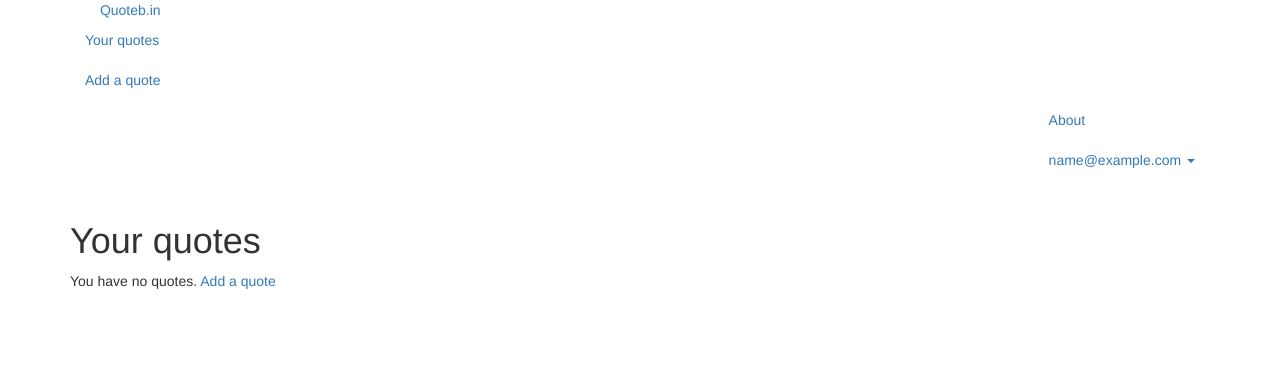
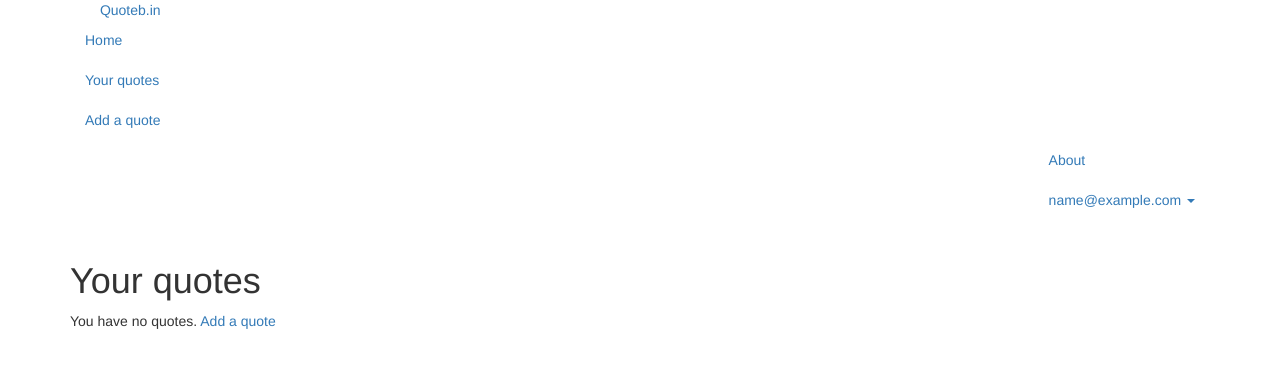
Before and after one commit to beaumartinez/quotes, a Django app: a page that uses quotes/templates/navbar.html in a window 1280 px wide. Shown: the top 368 px of the page. Run offline with Django 3.2, Linux system fonts and the light colour scheme; the visitor is signed in with stand-in values (Sample User, id 1); data that the repository does not hold is empty; some libraries are stand-ins or nearby versions.

Commit message:
Add home view

```diff
--- a/quotes/templates/navbar.html
+++ b/quotes/templates/navbar.html
@@ -14,6 +14,7 @@
             <nav class=nav-collapse>
                 {% if user.is_authenticated %}
                     <ul class=nav>
+                        <li class="{% active 'home' %}"><a href="{% url home %}">Home</a>
                         <li class="{% active 'list_quotes' %}"><a href="{% url list_quotes %}">Your quotes</a>
                         <li class="{% active 'create_quote' %}"><a href="{% url create_quote %}">Add a quote</a>
                     </ul>
--- a/quotes/urls.py
+++ b/quotes/urls.py
@@ -7,6 +7,7 @@ urlpatterns = patterns('quotes.views',
     url('^list/$', 'list_quotes', name='list_quotes'),
 
     url('^about/$', 'about', name='about'),
+    url('^home/$', 'home', name='home'),
 
     url('^log-in/$', 'log_in', name='log_in'),
     url('^log-out/$', 'log_out', name='log_out'),
--- a/quotes/views.py
+++ b/quotes/views.py
@@ -11,9 +11,17 @@ from quotes.forms import QuoteForm
 
 def landing(request):
     if request.user.is_authenticated():
-        return redirect(reverse('list_quotes'))
+        return redirect(reverse('home'))
 
     return redirect(reverse('about'))
+
+@login_required
+def home(request):
+    quotes = Quote.objects.filter(user=request.user.pk)
+
+    return render(request, 'home.html', {
+        'quotes': quotes,
+    })
 
 def about(request):
     return render(request, 'about.html')
```
Also changed, not shown: quotes/templates/home.html (added, +11 -0 lines).
